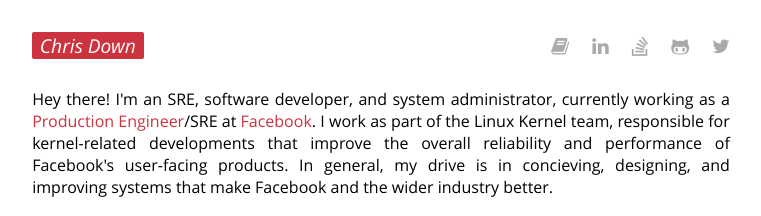
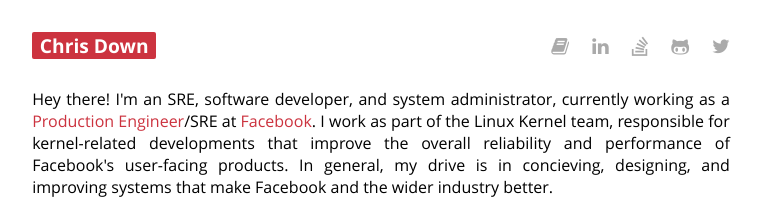
Before and after one commit to cdown/chrisdown.name, a Jekyll site: the page built from index.md, in a window 1280 px wide. Shown: the top 216 px of the page, without its empty margins (259-1020 px from the left). Built offline with Jekyll 4.4.1, drawn with Linux system fonts in a browser that asks for light colours.

Commit message:
header: Don't require Open Sans Italic
We need another font just for this element on every page, when many
pages wouldn't need it otherwise. Just style it as bold, which we always
preload.

```diff
--- a/css/style.css
+++ b/css/style.css
@@ -116,7 +116,7 @@ header nav ul.extra {
 header nav ul.home li a {
     color: #FFF;
     background-color: #CC333F;
-    font-style: italic;
+    font-weight: bold;
     border-radius: 2px;
     transition: all 75ms ease-in;
 }
```
